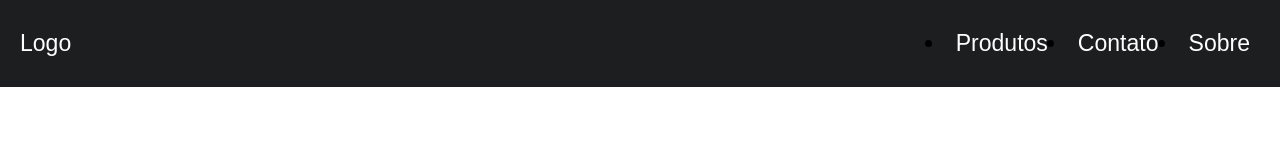
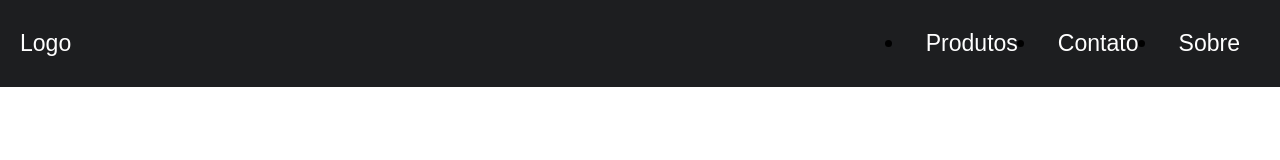
Before and after one commit to ItaloLeandro02/css-layout, a website: page src/index.html in a window 1280 px wide. Drawn offline with Linux system fonts and the light colour scheme.

Commit message:
fix: fix style of menu

```diff
--- a/assets/style.css
+++ b/assets/style.css
@@ -14,6 +14,9 @@
 }
 
 .menu  li {
-  margin-left: 10px;
   padding: 10px;
 }
+
+.menu  li a {
+  padding: 10px;
+}
```
